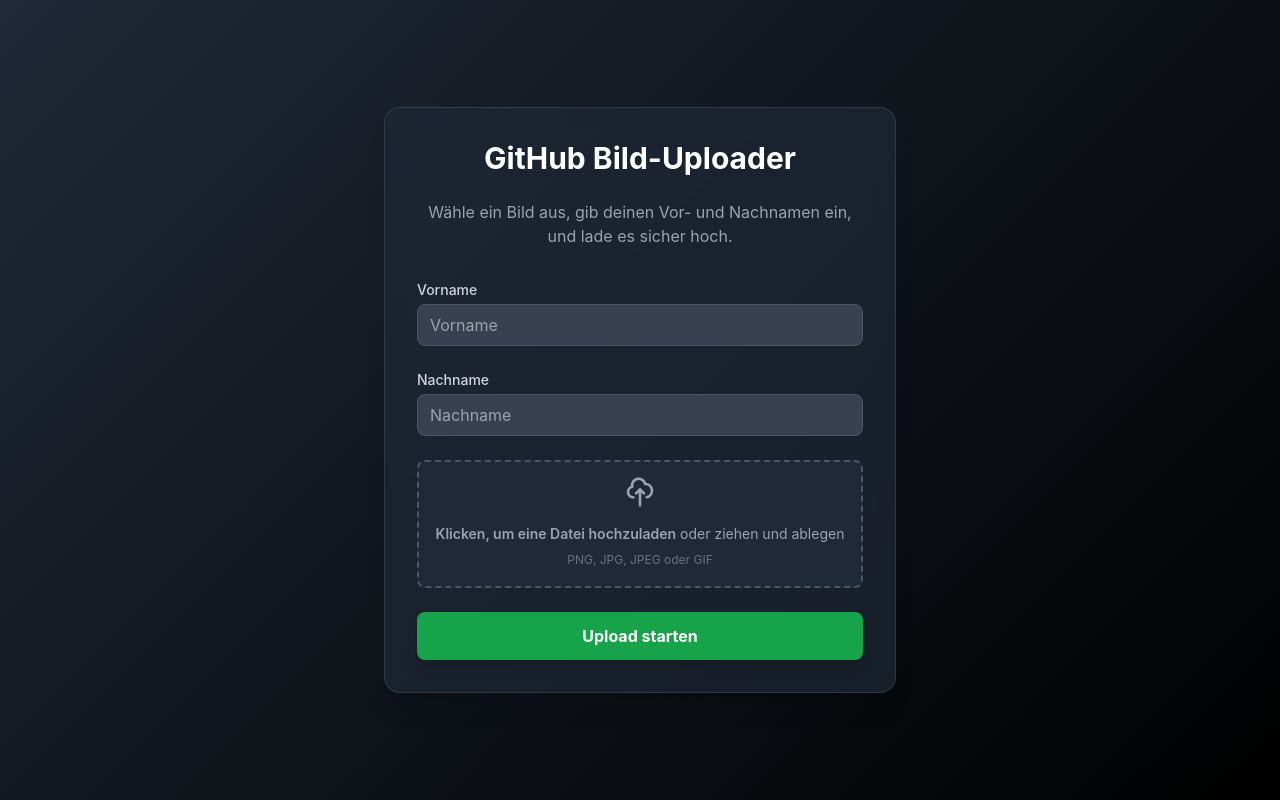
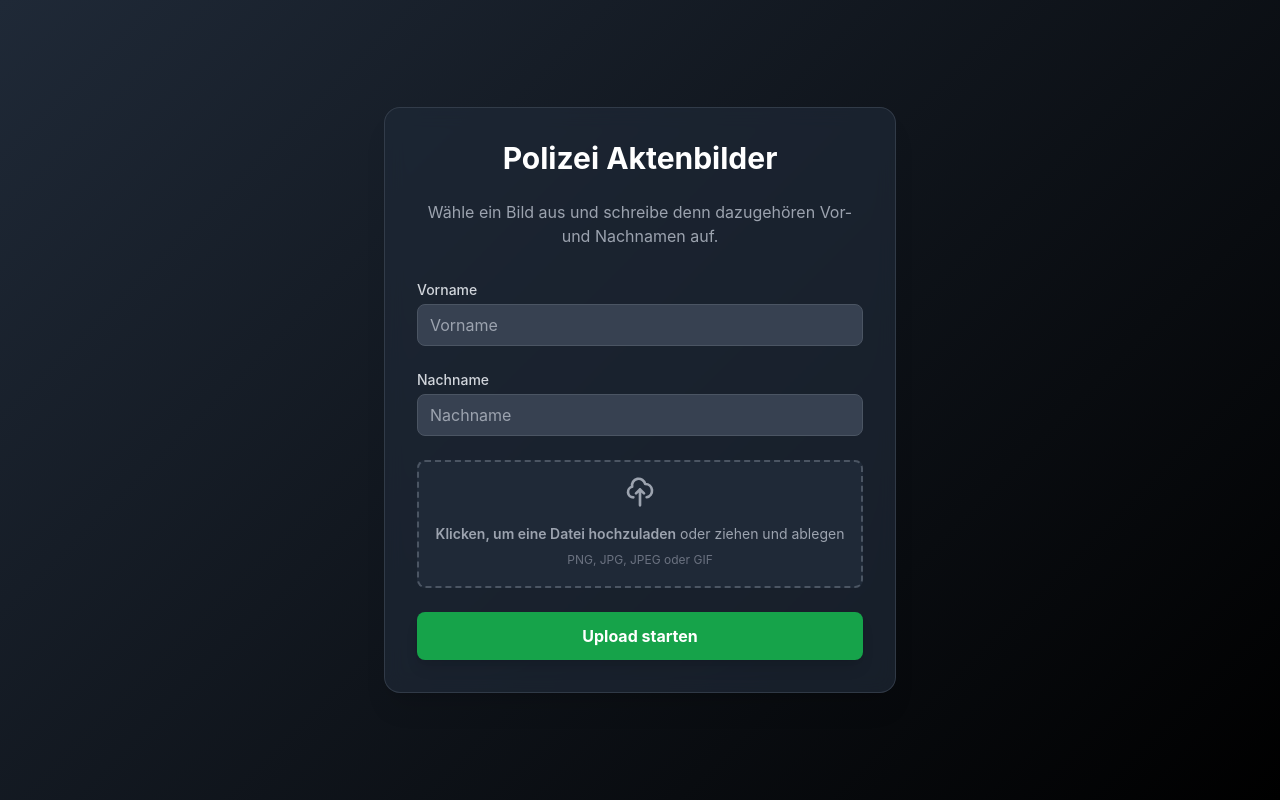
Before and after one commit to CodingNevnex/image-uploader, a website: page index.html in a window 1280 px wide. Drawn offline with nearby package versions, Linux system fonts and the light colour scheme.

Commit message:
Update index.html

```diff
--- a/index.html
+++ b/index.html
@@ -3,7 +3,7 @@
 <head>
     <meta charset="UTF-8">
     <meta name="viewport" content="width=device-width, initial-scale=1.0">
-    <title>GitHub Bild-Uploader</title>
+    <title>Polizei Aktenbilder</title>
     <script src="https://cdn.tailwindcss.com"></script>
     <style>
         body {
@@ -50,8 +50,8 @@
 <body>
 
 <div class="container rounded-2xl shadow-xl p-8 max-w-lg w-full transform transition-all duration-500">
-    <h1 class="text-3xl font-bold text-white text-center mb-6">GitHub Bild-Uploader</h1>
-    <p class="text-center text-gray-400 mb-8">Wähle ein Bild aus, gib deinen Vor- und Nachnamen ein, und lade es sicher hoch.</p>
+    <h1 class="text-3xl font-bold text-white text-center mb-6">Polizei Aktenbilder</h1>
+    <p class="text-center text-gray-400 mb-8">Wähle ein Bild aus und schreibe denn dazugehören Vor- und Nachnamen auf.</p>
 
     <div id="status-message" class="hidden bg-gray-700 text-center py-3 px-4 rounded-lg mb-6 text-sm"></div>
 
```
